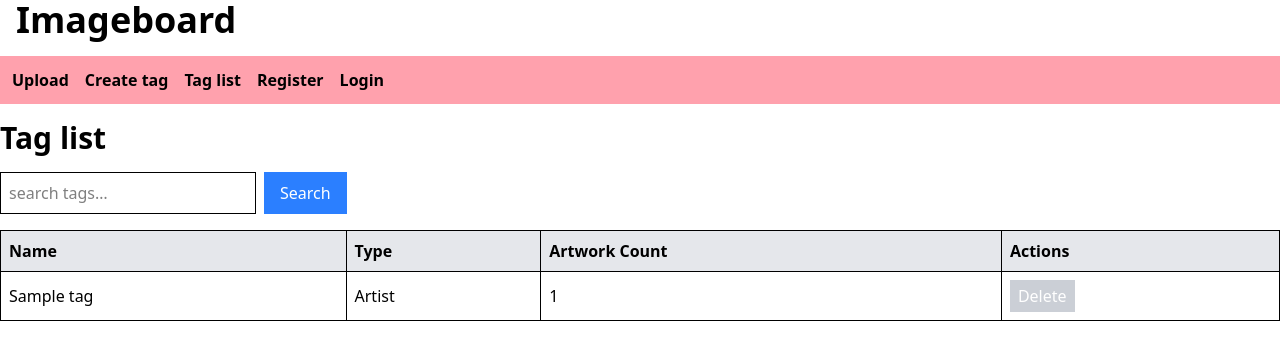
After one commit to hourin9/Python-Imageboard, a Django app: page /tag/ in a window 1280 px wide. The commit adds this page. Shown: the top 360 px of the page. Run offline with Django 5.2, Linux system fonts and the light colour scheme; tables that the repository leaves empty hold one stand-in row (values such as "Sample post").

Commit message:
Added: tag list view

```diff
--- a/main/templates/base.html
+++ b/main/templates/base.html
@@ -20,6 +20,10 @@
             Create tag
         </a>
 
+        <a href="{% url 'tags' %}" class="font-bold">
+            Tag list
+        </a>
+
         {% if user.is_authenticated %}
             <a href="{% url 'user' user.username %}"
                 <span class="font-bold text-blue-900"> {{ user.username }} </span>
--- /dev/null
+++ b/main/templates/taglist.html
@@ -0,0 +1,64 @@
+{% extends "base.html" %}
+{% block title %}Manage Tags{% endblock %}
+
+{% block content %}
+
+{% if request.user.is_staff %}
+    <h1 class="text-3xl font-bold mb-4">Tag manager</h1>
+{% else %}
+    <h1 class="text-3xl font-bold mb-4">Tag list</h1>
+{% endif %}
+
+<form method="get" class="mb-4 flex gap-2">
+    <input type="text" name="q" value="{{ query }}"
+           placeholder="search tags…"
+           class="border p-2 w-64" />
+
+    <button class="px-4 py-2 bg-blue-500 text-white">
+        Search
+    </button>
+</form>
+
+<table class="w-full border-collapse">
+    <thead>
+        <tr class="bg-gray-200 font-semibold text-left">
+            <th class="p-2 border">Name</th>
+            <th class="p-2 border">Type</th>
+            <th class="p-2 border">Artwork Count</th>
+            <th class="p-2 border">Actions</th>
+        </tr>
+    </thead>
+
+    <tbody>
+        {% for tag in tags %}
+        <tr class="border hover:bg-gray-50">
+            <td class="p-2 border">{{ tag.name }}</td>
+            <td class="p-2 border">
+                {{ tag.get_ttype_display }}
+            </td>
+            <td class="p-2 border">{{ tag.artwork_count }}</td>
+            <td class="p-2 border">
+                {% if request.user.is_staff %}
+                    <a href="{% url 'tagdelete' tag.name %}"
+                       class="px-2 py-1 bg-red-500 text-white">
+                        Delete
+                    </a>
+                {% else %}
+                    <button class="px-2 py-1 bg-gray-400 text-white opacity-50"
+                            disabled>
+                        Delete
+                    </button>
+                {% endif %}
+            </td>
+        </tr>
+        {% empty %}
+        <tr>
+            <td colspan="4" class="p-4 text-center">
+                No tags found.
+            </td>
+        </tr>
+        {% endfor %}
+    </tbody>
+</table>
+
+{% endblock %}
--- a/main/urls.py
+++ b/main/urls.py
@@ -7,6 +7,7 @@ urlpatterns = [
     path("login", views.login_page, name="login"),
     path("logout", views.logout_page, name="logout"),
     path("register", views.register_page, name="register"),
+    path("tag/", views.tag_list, name="tags"),
     path("tag/create/", views.tagcreate, name="tagcreate"),
     path("tag/<str:pk>/delete/", views.tag_delete, name="tagdelete"),
 
--- a/main/views.py
+++ b/main/views.py
@@ -88,6 +88,20 @@ def tag_delete(request, pk):
     tag = get_object_or_404(models.Tag, pk=pk);
     tag.delete();
     return redirect("index");
+
+def tag_list(request):
+    q = request.GET.get("q", "").strip()
+    tags = models.Tag.objects.all()
+
+    if q:
+        tags = tags.filter(name__icontains=q)
+
+    tags = tags.order_by("name")
+
+    return render(request, "taglist.html", {
+        "tags": tags,
+        "query": q,
+    })
 
 def user_page(request, username):
     user = get_object_or_404(User, username=username)
```
